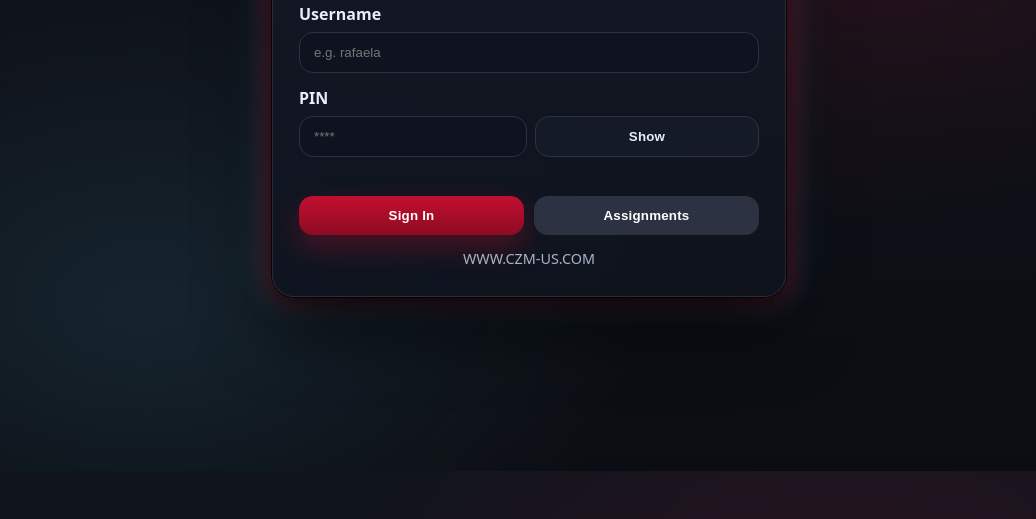
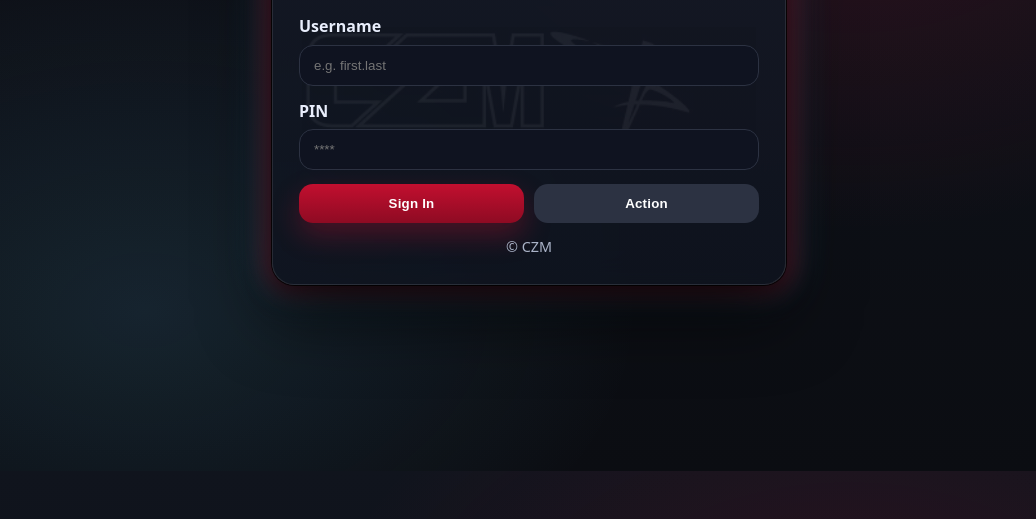
Before and after one commit to SYaroli/czm-wireshop-v2, a plain HTML site: page czm-wireshop-v2/czm-wireshop-v2-frontend/index.html in a window 1280 px wide. Shown: the part 329-848 px from the top of the page, without its empty margins (111-1147 px from the left). Drawn offline with Linux system fonts and the light colour scheme.

Commit message:
Add files via upload

```diff
--- a/czm-wireshop-v2/czm-wireshop-v2-frontend/index.html
+++ b/czm-wireshop-v2/czm-wireshop-v2-frontend/index.html
@@ -105,14 +105,6 @@
       box-shadow:0 0 0 3px #ffffff33, 0 10px 24px #ffffff18 inset;
     }
 
-    .pin-wrap{display:flex; gap:8px}
-    .toggle{
-      padding:12px; border-radius:14px; border:1px solid var(--line);
-      background:#151a27; color:var(--ink); cursor:pointer;
-    }
-
-    #error-message{color:#ff6b6b; font-weight:700; min-height:1.2em}
-
     .actions{display:flex; gap:10px; margin-top:6px}
     button{
       flex:1; padding:12px 14px; border-radius:14px; cursor:pointer;
@@ -124,8 +116,6 @@
     .secondary{ background:#2c3242; color:#fff }
 
     footer{ text-align:center; margin-top:14px; font-size:.9rem; color:var(--ink-dim) }
-    footer a{ color:var(--ink-dim); text-decoration:none; }
-    footer a:hover{ color:#fff; text-decoration:underline; }
   </style>
 </head>
 <body>
@@ -141,42 +131,26 @@
     </div>
     <p class="sub">Sign in with your username and PIN.</p>
 
-    <form id="login-form" autocomplete="off">
+    <form autocomplete="off">
       <div class="row">
         <label for="usernameInput">Username</label>
-        <input id="usernameInput" type="text" placeholder="e.g. rafaela" required>
+        <input id="usernameInput" type="text" placeholder="e.g. first.last" required>
       </div>
       <div class="row">
         <label for="pinInput">PIN</label>
-        <div class="pin-wrap">
-          <input id="pinInput" type="password" inputmode="numeric" placeholder="****" required style="flex:1">
-          <button type="button" id="togglePin" class="toggle">Show</button>
-        </div>
+        <input id="pinInput" type="password" inputmode="numeric" placeholder="****" required>
       </div>
 
-      <div id="error-message"></div>
-
       <div class="actions">
-        <button type="submit" class="primary">Sign In</button>
-        <button type="button" class="secondary" onclick="location.href='assignments.html'">Assignments</button>
+        <button type="button" class="primary">Sign In</button>
+        <button type="button" class="secondary">Action</button>
       </div>
     </form>
 
     <footer>
-      <a href="https://www.czm-us.com" target="_blank" rel="noopener noreferrer">WWW.CZM-US.COM</a>
+      © CZM
     </footer>
   </div>
 
-  <script>
-    document.getElementById('togglePin').addEventListener('click', ()=>{
-      const pin = document.getElementById('pinInput');
-      const isText = pin.type === 'text';
-      pin.type = isText ? 'password' : 'text';
-      togglePin.textContent = isText ? 'Show' : 'Hide';
-    });
-  </script>
-  <script src="users.js"></script>
-  <script src="catalog.js"></script>
-  <script src="script.js"></script>
 </body>
 </html>
```
Also changed, not shown: czm-wireshop-v2/czm-wireshop-v2-frontend/OIP.jpg (added).
